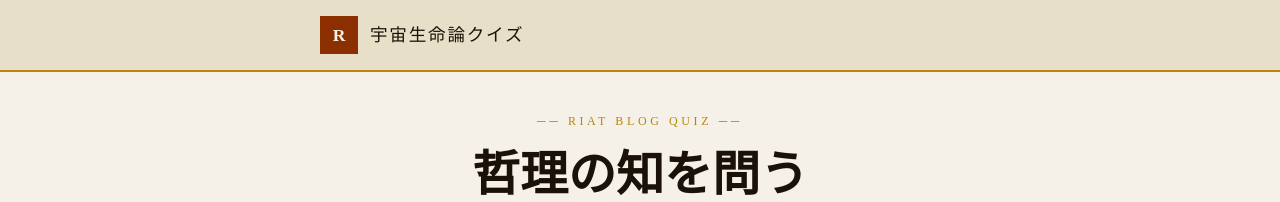
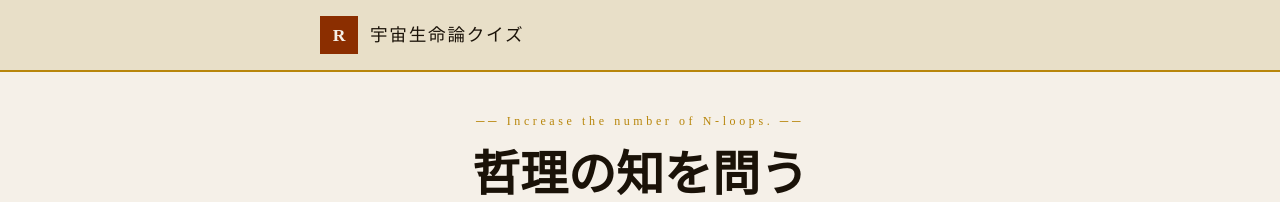
Before and after one commit to katsunoritoriumi-stack/riat-quiz-frontend, a React (Vite) app: page / in a window 1280 px wide. Shown: the top 202 px of the page. Built offline with nearby package versions, Linux system fonts and the light colour scheme; no server answers.

Commit message:
Chore: サブタイトルテキスト変更

```diff
--- a/src/components/StartScreen.jsx
+++ b/src/components/StartScreen.jsx
@@ -29,7 +29,7 @@ export default function StartScreen({ onStart, loading, loadingMessage }) {
       {/* タイトルブロック */}
       <div className="animate-fade-up" style={{ textAlign: 'center', marginBottom: 48 }}>
         <div style={{ fontSize: '0.75rem', letterSpacing: '0.3em', color: 'var(--gold)', marginBottom: 16, fontFamily: "'Shippori Mincho', serif" }}>
-          ── RIAT BLOG QUIZ ──
+          ── Increase the number of N-loops. ──
         </div>
         <h1 style={{ fontFamily: "'Shippori Mincho', serif", fontSize: 'clamp(2rem, 6vw, 3rem)', fontWeight: 800, color: 'var(--ink)', lineHeight: 1.2, marginBottom: 16 }}>
           哲理の知を問う
```
